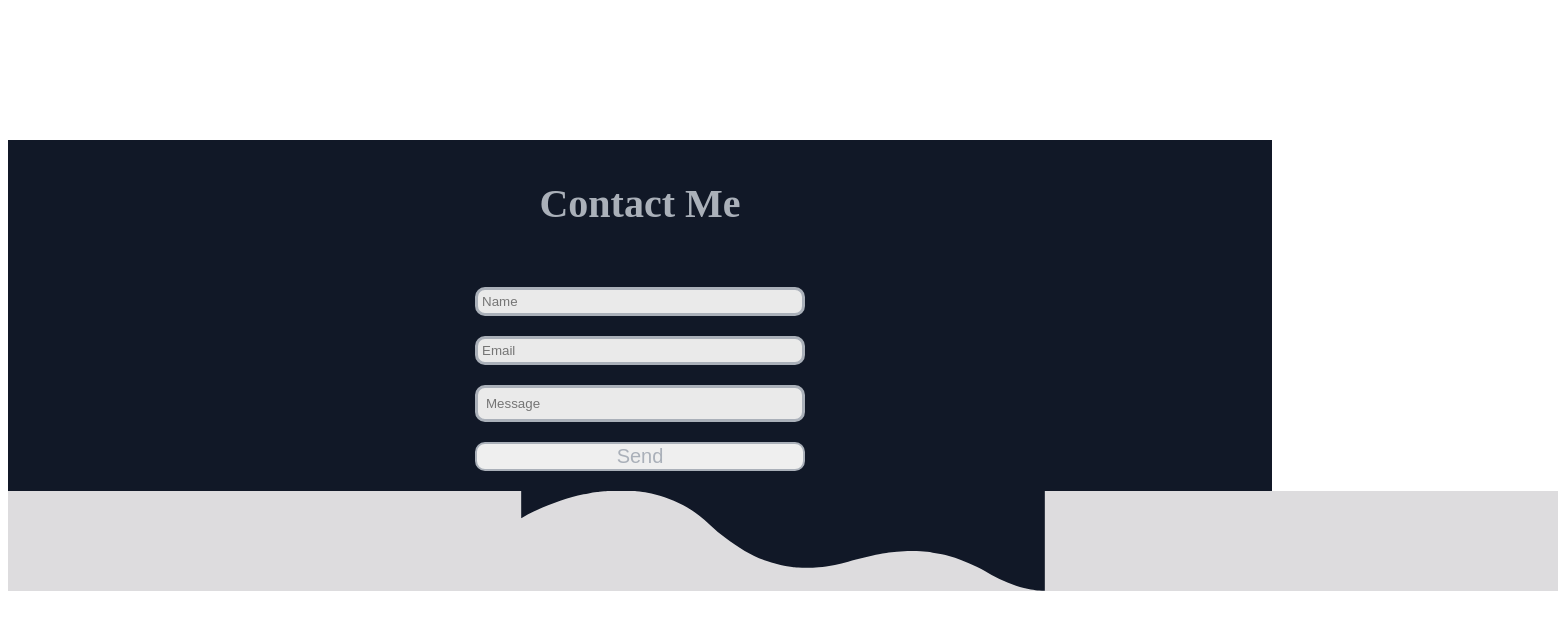
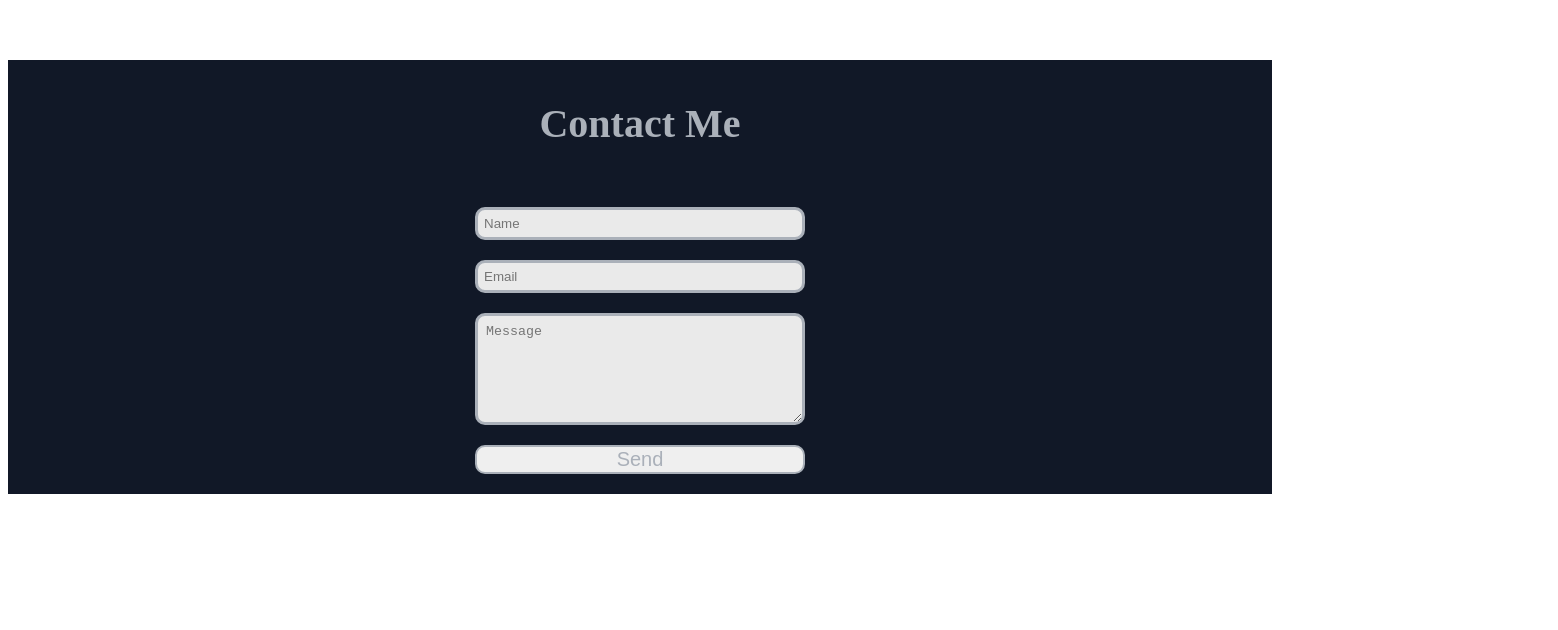
Before and after one commit to eliferkln/Web-Ar-Museum, a Next.js app: page /contact in a window 1280 px wide. Shown: the top 630 px of the page, 1558 px wide, since content can reach past the window. Built offline with nearby package versions, Linux system fonts and the light colour scheme.

Commit message:
fix: general

```diff
--- a/pages/contact/index.tsx
+++ b/pages/contact/index.tsx
@@ -1,5 +1,7 @@
 import React from "react";
 import toast, { Toaster } from "react-hot-toast";
+
+import styles from ".././styles/Home.module.css";
 
 function index() {
   function send() {
@@ -9,15 +11,14 @@ function index() {
   }
   return (
     <>
-      {" "}
       <div
         style={{
-          backgroundColor: "#111827",
           display: "flex",
           alignItems: "center",
           justifyContent: "center",
           flexDirection: "column",
-          marginTop: "140px",
+          marginTop: "60px",
+          backgroundColor: "#111827",
         }}
       >
         <h3
@@ -33,7 +34,8 @@ function index() {
           style={{
             display: "flex",
             flexDirection: "column",
-            width: "350px",
+            maxWidth: "350px",
+            width: "100%",
             margin: "10px",
           }}
         >
@@ -44,7 +46,7 @@ function index() {
               border: "3px solid #aab0b9",
               borderRadius: "10px",
               margin: "10px",
-              padding: "4px",
+              padding: "6px",
               backgroundColor: "#eaeaea",
             }}
           />
@@ -55,12 +57,12 @@ function index() {
               border: "3px solid #aab0b9",
               borderRadius: "10px",
               margin: "10px",
-              padding: "4px",
+              padding: "6px",
               backgroundColor: "#eaeaea",
             }}
           />
-          <input
-            type="text"
+          <textarea
+            rows={6}
             placeholder="Message"
             style={{
               border: "3px solid #aab0b9",
@@ -85,16 +87,21 @@ function index() {
           <Toaster />
         </div>
       </div>
-      <img
+
+      {/* <img
         src="images/footer-curve.svg"
         alt="Footer"
-        className="w-full bg"
+        className="contactpage"
         loading="lazy"
         height={100}
         role="presentation"
-        width={1550}
-        style={{ backgroundColor: "#dddcde" }}
-      />
+        style={{
+          backgroundColor: "#dddcde",
+          maxWidth: "1550px",
+          width: "100%",
+          display: "block",
+        }}
+      /> */}
     </>
   );
 }
--- a/styles/globals.css
+++ b/styles/globals.css
@@ -175,3 +175,8 @@ model-viewer > .ar-prompt > img {
 .icon-modelviewer-black {
   background-image: url(/assets/ic_modelviewer.svg);
 }
+
+.@media screen and (max-width: 480px) {
+  .contactpage {
+  }
+}
```
Also changed, not shown: pages/index.tsx (+13 -10 lines).
